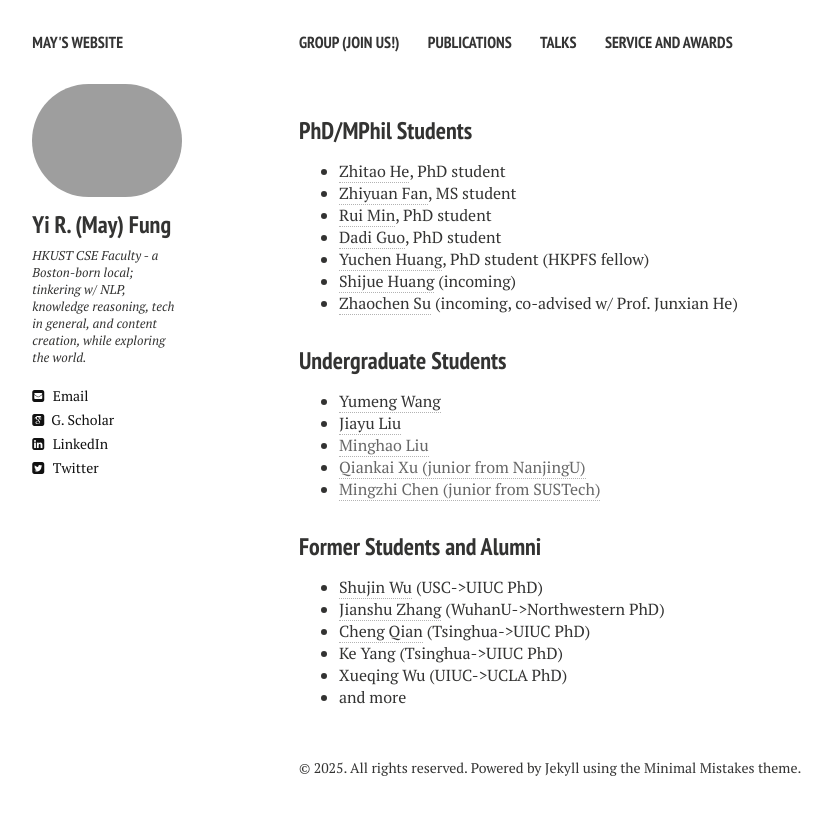
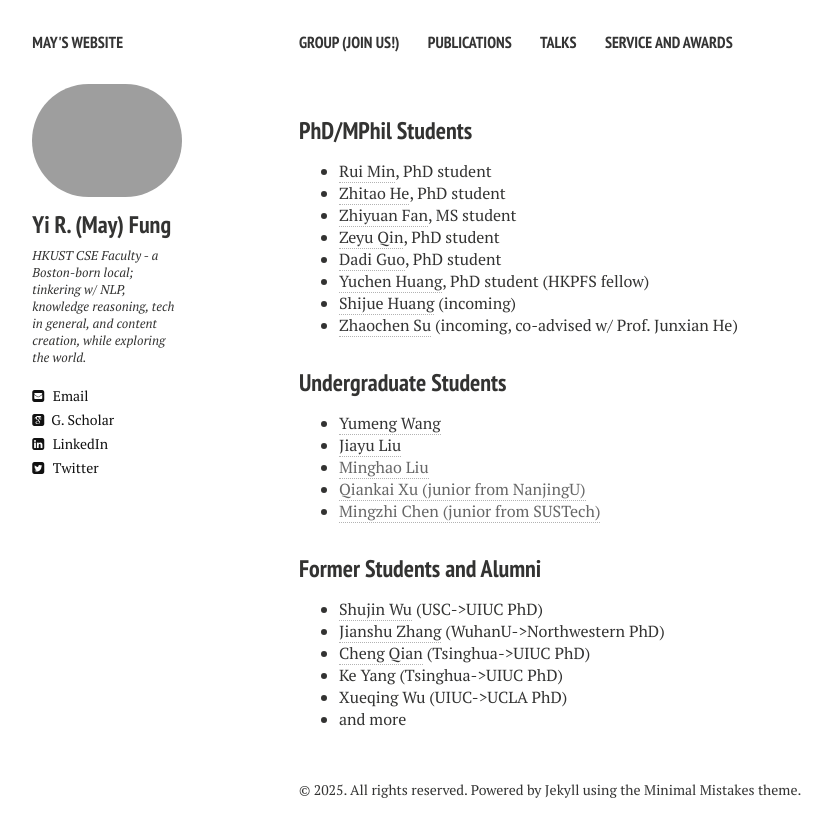
Before and after one commit to mayrfung/mayrfung.github.io, a Jekyll site: the page built from group.md, in a window 1280 px wide. Shown: the top 837 px of the page, without its empty margins (21-853 px from the left). Built offline with Jekyll 4.4.1, drawn with Linux system fonts in a browser that asks for light colours; nearby versions of some CDN libraries.

Commit message:
Update group.html

```diff
--- a/_layouts/group.html
+++ b/_layouts/group.html
@@ -40,9 +40,10 @@
 
 <h3 style="margin-bottom:0px;padding-top:10px;">PhD/MPhil Students</h3>
 <ul>
+  <li><a href="https://rmin2000.github.io/" target="_blank">Rui Min</a>, PhD student</li>
   <li><a href="https://aclanthology.org/people/z/zhitao-he/" target="_blank">Zhitao He</a>, PhD student</li>
   <li><a href="https://zhiyuan.fan/" target="_blank">Zhiyuan Fan</a>, MS student</li>
-  <li><a href="https://rmin2000.github.io/" target="_blank">Rui Min</a>, PhD student</li>
+  <li><a href="https://alan-qin.github.io/" target="_blank">Zeyu Qin</a>, PhD student</li>
   <li><a href="https://scholar.google.com/citations?user=5yHRd6kAAAAJ" target="_blank">Dadi Guo</a>, PhD student</li>
   <li><a href="https://lukahhcm.github.io/" target="_blank">Yuchen Huang</a>, PhD student (HKPFS fellow)</li>
   <li><a href="https://joeying1019.github.io/" target="_blank">Shijue Huang</a> (incoming)</li>
```
